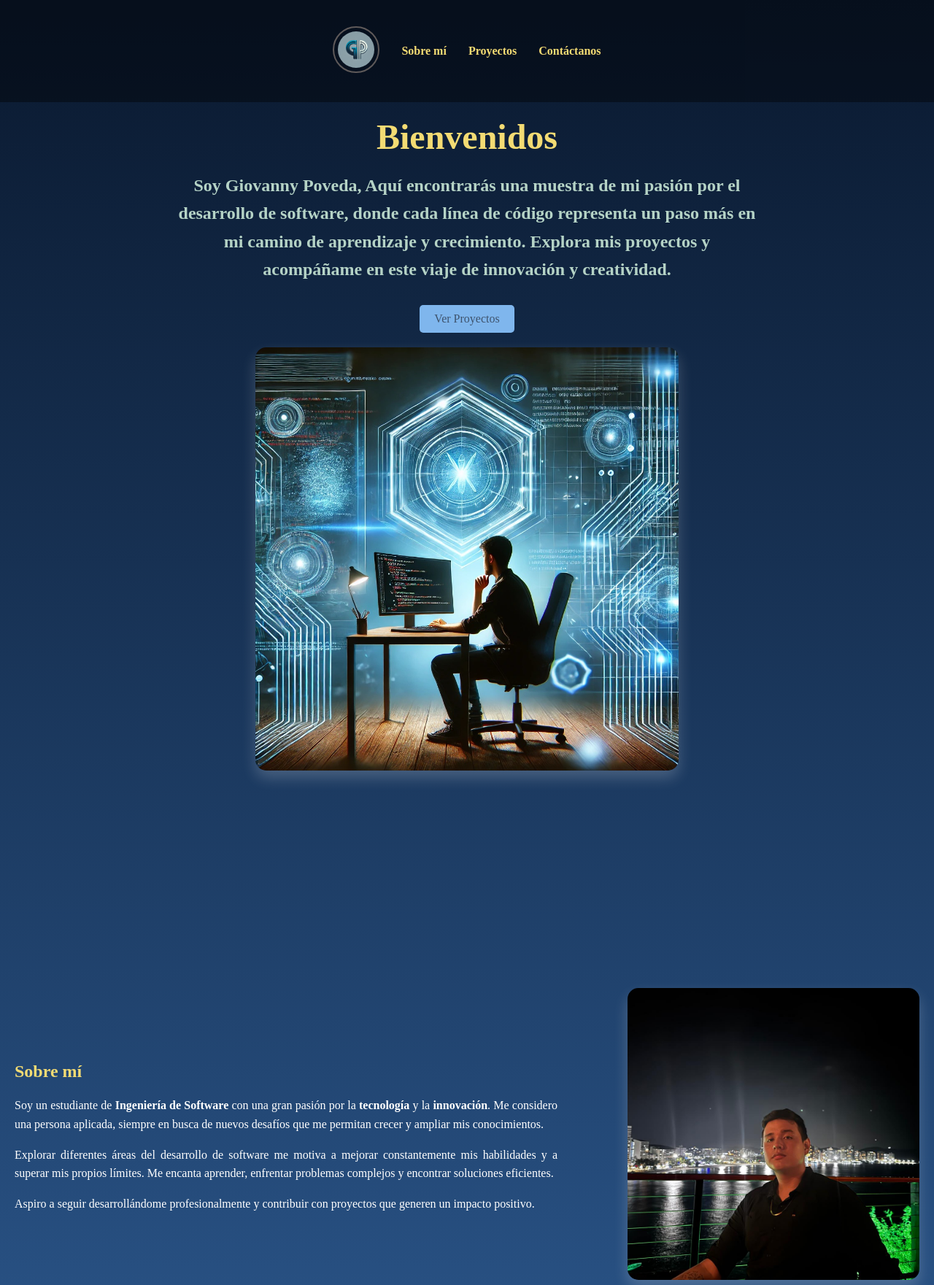
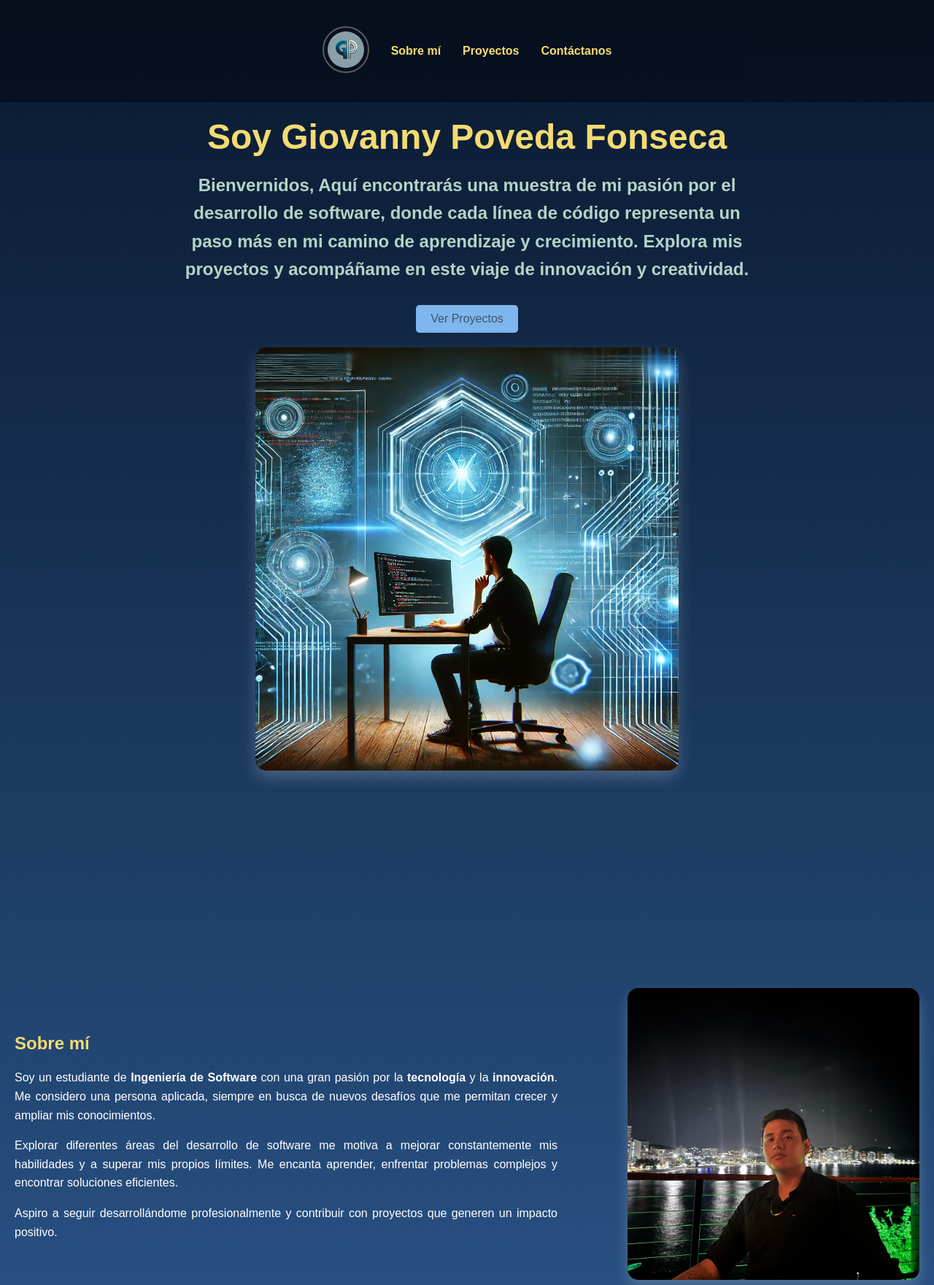
Before and after one commit to Giova0311/mi-portafolio, a plain HTML site: page index.html in a window 1280 px wide. Shown: the top 1761 px of the page at 73% size. Drawn offline with Linux system fonts and the light colour scheme; a script that the page names is missing; a web font is replaced by a local one.

Commit message:
camibios necesarios para la presentacion

```diff
--- a/index.html
+++ b/index.html
@@ -1,25 +1,28 @@
 <!DOCTYPE html>
 <html lang="es">
-
   <head>
-    <meta charset="UTF-8">
-    <meta name="viewport" content="width=device-width, initial-scale=1.0">
+    <meta charset="UTF-8" />
+    <meta name="viewport" content="width=device-width, initial-scale=1.0" />
     <title>Portafolio - Giovanny Poveda</title>
-    <link rel="stylesheet" href="styles.css">
-    <link rel="stylesheet" href="responsive.css">
+    <link rel="stylesheet" href="styles.css" />
+    <link rel="stylesheet" href="responsive.css" />
 
     <link
       href="https://fonts.googleapis.com/css2?family=Amasis+MT+Pro:wght@400;700&family=Times+New+Roman:wght@400;700&display=swap"
-        rel="stylesheet">
+      rel="stylesheet"
+    />
   </head>
 
   <body>
-
     <div id="particles-js"></div>
 
     <nav>
       <ul>
-            <li><a href="#presentacion"><img src="assets/icons/logo-por.png" alt="Logo" class="logo"></a></li>
+        <li>
+          <a href="#presentacion"
+            ><img src="assets/icons/logo-por.png" alt="Logo" class="logo"
+          /></a>
+        </li>
         <li><a href="#sobre-mi">Sobre mí</a></li>
         <li><a href="#proyectos">Proyectos</a></li>
         <li><a href="#contacto">Contáctanos</a></li>
@@ -27,31 +30,42 @@
     </nav>
 
     <section id="presentacion" class="section">
-        <h1>Bienvenidos</h1>
-        <h2>Soy Giovanny Poveda, Aquí encontrarás una muestra de mi pasión por el desarrollo de software, donde cada
-            línea de código representa un paso más en mi camino de aprendizaje y crecimiento. Explora mis proyectos y
-            acompáñame en este viaje de innovación y creatividad.</h2>
+      <h1>Soy Giovanny Poveda Fonseca</h1>
+      <h2>
+        Bienvernidos, Aquí encontrarás una muestra de mi pasión por el
+        desarrollo de software, donde cada línea de código representa un paso
+        más en mi camino de aprendizaje y crecimiento. Explora mis proyectos y
+        acompáñame en este viaje de innovación y creatividad.
+      </h2>
       <a href="#proyectos" class="btn">Ver Proyectos</a>
       <div class="imagen-inicio">
-            <img src="img/imagen-inicio.jpg" alt="Imagen de Inicio">
+        <img src="img/imagen-inicio.jpg" alt="Imagen de Inicio" />
       </div>
     </section>
 
     <section id="sobre-mi" class="section columnas">
       <div class="info">
         <h2>Sobre mí</h2>
-            <p>Soy un estudiante de <strong>Ingeniería de Software</strong> con una gran pasión por la
-                <strong>tecnología</strong> y la <strong>innovación</strong>. Me considero una persona aplicada, siempre
-                en busca de nuevos desafíos que me permitan crecer y ampliar mis conocimientos.
+        <p>
+          Soy un estudiante de <strong>Ingeniería de Software</strong> con una
+          gran pasión por la <strong>tecnología</strong> y la
+          <strong>innovación</strong>. Me considero una persona aplicada,
+          siempre en busca de nuevos desafíos que me permitan crecer y ampliar
+          mis conocimientos.
         </p>
-            <p>Explorar diferentes áreas del desarrollo de software me motiva a mejorar constantemente mis habilidades y
-                a superar mis propios límites. Me encanta aprender, enfrentar problemas complejos y encontrar soluciones
-                eficientes.</p>
-            <p>Aspiro a seguir desarrollándome profesionalmente y contribuir con proyectos que generen un impacto
-                positivo.</p>
+        <p>
+          Explorar diferentes áreas del desarrollo de software me motiva a
+          mejorar constantemente mis habilidades y a superar mis propios
+          límites. Me encanta aprender, enfrentar problemas complejos y
+          encontrar soluciones eficientes.
+        </p>
+        <p>
+          Aspiro a seguir desarrollándome profesionalmente y contribuir con
+          proyectos que generen un impacto positivo.
+        </p>
       </div>
       <div class="imagen">
-            <img src="img/perfil.jpg" alt="Foto de Giovanny">
+        <img src="img/perfil.jpg" alt="Foto de Giovanny" />
       </div>
     </section>
 
@@ -59,14 +73,17 @@
       <h2>Mis Proyectos</h2>
       <div class="proyectos-container">
         <div class="proyecto">
-                <a href="https://github.com/Giova0311/proyecto-venta-de-libros" target="_blank">
-                    <img src="img/proyecto1.jpg" alt="Proyecto venta de libros">
+          <a
+            href="https://github.com/Giova0311/proyecto-venta-de-libros"
+            target="_blank"
+          >
+            <img src="img/proyecto1.jpg" alt="Proyecto venta de libros" />
             <p>Proyecto venta de libros</p>
           </a>
         </div>
         <div class="proyecto">
           <a href="https://github.com/Giova0311/MAPA.L" target="_blank">
-                    <img src="img/proyecto2.jpg" alt="Proyecto mapa de localización">
+            <img src="img/proyecto2.jpg" alt="Proyecto mapa de localización" />
             <p>Proyecto mapa de localización</p>
           </a>
         </div>
@@ -76,15 +93,18 @@
     <section id="contacto" class="section">
       <h2>Contáctanos</h2>
       <div class="contacto-container">
-            <p>Email: <a href="mailto:Povedagiova@gmail.com">Povedagiova@gmail.com</a></p>
+        <p>
+          Email:
+          <a href="mailto:Povedagiova@gmail.com">Povedagiova@gmail.com</a>
+        </p>
         <a href="https://wa.me/3016914702" target="_blank">
-                <img src="assets/icons/whatsapp-icon.png" alt="WhatsApp">
+          <img src="assets/icons/whatsapp-icon.png" alt="WhatsApp" />
         </a>
       </div>
     </section>
 
     <script src="js//particles.js-master/particles.min.js"></script>
     <script src="js/particles-config.js"></script>
+    <script src="script.js"></script>
   </body>
-
 </html>
--- a/script.js
+++ b/script.js
@@ -1,23 +1,37 @@
-document.addEventListener('DOMContentLoaded', function () {
-    const sections = document.querySelectorAll('.section');
-    const images = document.querySelectorAll('.imagen img');
+document.addEventListener("DOMContentLoaded", function () {
+  const sections = document.querySelectorAll(".section");
+  const images = document.querySelectorAll(".imagen img");
 
-    const observer = new IntersectionObserver(entries => {
-        entries.forEach(entry => {
+  const observer = new IntersectionObserver(
+    (entries) => {
+      entries.forEach((entry) => {
         if (entry.isIntersecting) {
-                entry.target.classList.add('visible');
+          entry.target.classList.add("visible");
         }
       });
-    }, {
-        threshold: 0.1
-    });
+    },
+    {
+      threshold: 0.1,
+    }
+  );
 
-    sections.forEach(section => {
+  sections.forEach((section) => {
     observer.observe(section);
   });
 
-    images.forEach(image => {
+  images.forEach((image) => {
     observer.observe(image);
   });
 
+  let lastScrollY = window.scrollY;
+  const navbar = document.querySelector("nav");
+
+  window.addEventListener("scroll", () => {
+    if (window.scrollY > lastScrollY) {
+      navbar.style.top = "-110px";
+    } else {
+      navbar.style.top = "0";
+    }
+    lastScrollY = window.scrollY;
   });
+});
--- a/styles.css
+++ b/styles.css
@@ -1,5 +1,5 @@
 body {
-    font-family: 'Times New Roman', serif;
+  font-family: Arial, serif;
   margin: 0;
   padding: 0;
   text-align: center;
@@ -17,15 +17,6 @@ body {
   pointer-events: none;
 }
 
-h1,
-h2,
-h3,
-h4,
-h5,
-h6 {
-    font-family: 'Amasis MT Pro', serif;
-}
-
 nav {
   background: rgba(0, 0, 0, 0.4);
   padding: 10px 0;
@@ -36,6 +27,7 @@ nav {
   display: flex;
   justify-content: center;
   align-items: center;
+  transition: top 0.3s ease;
 }
 
 nav ul {
@@ -64,7 +56,6 @@ nav ul li a:hover {
   box-shadow: 0 5px 15px rgba(0, 0, 0, 0.3);
 }
 
-
 nav ul li a .logo {
   width: 50px;
   height: auto;
@@ -86,7 +77,6 @@ nav ul li a .logo:hover {
   transform: translateY(0);
   transition: opacity 1s ease-out, transform 1s ease-out;
   scroll-margin-top: 70px;
-
 }
 
 .section.visible {
@@ -144,7 +134,8 @@ nav ul li a .logo:hover {
   height: auto;
   border-radius: 15px;
   object-fit: cover;
-    transition: transform 0.3s, box-shadow 0.3s, opacity 1s ease-out, transform 1s ease-out;
+  transition: transform 0.3s, box-shadow 0.3s, opacity 1s ease-out,
+    transform 1s ease-out;
   box-shadow: 0 10px 20px rgba(255, 255, 255, 0.2);
   position: relative;
   z-index: 1;
@@ -203,7 +194,8 @@ nav ul li a .logo:hover {
   height: 400px;
   border-radius: 15px;
   object-fit: cover;
-    transition: transform 0.3s, box-shadow 0.3s, opacity 1s ease-out, transform 1s ease-out;
+  transition: transform 0.3s, box-shadow 0.3s, opacity 1s ease-out,
+    transform 1s ease-out;
   box-shadow: 0 10px 20px rgba(255, 255, 255, 0.2);
   position: relative;
   z-index: 1;
```
Lines whose indentation alone changed are shown as unchanged.
